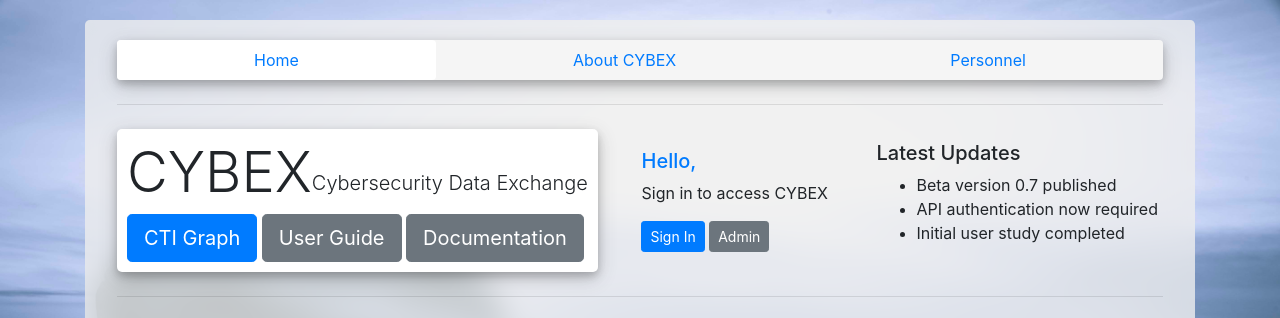
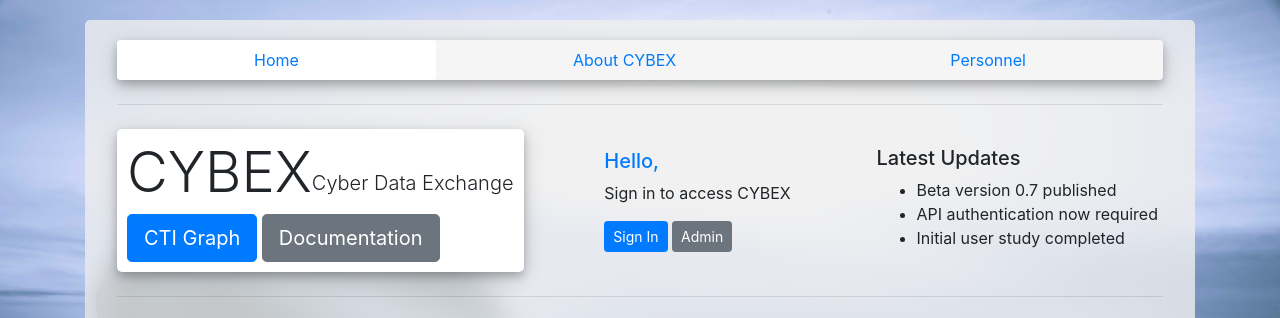
Before and after one commit to CYBEX-P/cybex, a Django app: page / in a window 1280 px wide. Shown: the top 318 px of the page. Run offline with Django 3.2, Linux system fonts and the light colour scheme; parts of the project's set-up code (start-up, migrations or seed data) failed here and were passed over; some libraries are stand-ins or nearby versions.

Commit message:
Removed user guide button, added research member

```diff
--- a/cybexweb/templates/base.html
+++ b/cybexweb/templates/base.html
@@ -42,6 +42,12 @@
         padding-top:20px;
         margin-top:20px;
       }
+      .floating-card{
+        background-color:white;
+        padding:10px;
+        border-radius:5px;
+        box-shadow: 0 4px 8px 0 rgba(0, 0, 0, 0.2), 0 6px 20px 0 rgba(0, 0, 0, 0.19);
+      }
     </style>
   </head>
   <body>
--- a/cybexweb/templates/home.html
+++ b/cybexweb/templates/home.html
@@ -10,21 +10,18 @@
   </nav>
   <hr class="my-4">
   <div style="display:flex; justify-content: space-between; align-items: center; flex-wrap: wrap;">
-    <div style="background-color:white; padding:10px;border-radius:5px; box-shadow: 0 4px 8px 0 rgba(0, 0, 0, 0.2), 0 6px 20px 0 rgba(0, 0, 0, 0.19);">
-      <div style="display:flex; justify-content: flex-start; align-items: flex-end;">
+    <div class="floating-card">
+      <div style="display:flex; justify-content: flex-start; align-items: flex-end; flex-wrap: wrap;">
         <h1 class="display-4">CYBEX</h1>
-        <p class="lead">Cybersecurity Data Exchange
-      </div>
-      <div>
-
+        <p class="lead" style="white-space: nowrap;">Cyber Data Exchange</p>
       </div>
       <!-- <p>Next-generation cyber data exchange framework</p> -->
       <a class="btn btn-primary btn-lg" href="/graph" role="button">CTI Graph</a>
       <!-- <a class="btn btn-secondary btn-lg" href="/" role="button">About CYBEX</a> -->
-      <a class="btn btn-secondary btn-lg" href="/" role="button">User Guide</a>
+      <!-- <a class="btn btn-secondary btn-lg" href="/" role="button">Guide</a> -->
       <a class="btn btn-secondary btn-lg" href="/" role="button">Documentation</a>
     </div>
-    <div>
+    <div style="margin: 10px;">
       {% if user.is_authenticated %}
         <h5 class="text-primary">Welcome,</h5>
         <p>You are connected to CYBEX</p>
@@ -38,7 +35,7 @@
         <a class="btn btn-secondary btn-sm" href="/admin" role="button">Admin</a>
       {% endif %}
     </div>
-    <div style="padding: 5px;">
+    <div style="padding: 5px; margin: 10px 0px 0px 0px;">
       <h5>Latest Updates</h5>
       <ul>
         <li>Beta version 0.7 published</li>
--- a/cybexweb/templates/personnel.html
+++ b/cybexweb/templates/personnel.html
@@ -82,6 +82,10 @@
         <h4>Jay Thom</h4>
         <p>Senior Information Security Engineer, UNR</p>
     </div>
+    <div class="person-card research-team">
+        <h4>Sergiu Dascalu</h4>
+        <p>Professor, UNR</p>
+    </div>
   </div>
   {% endblock %}
 </div>
```
